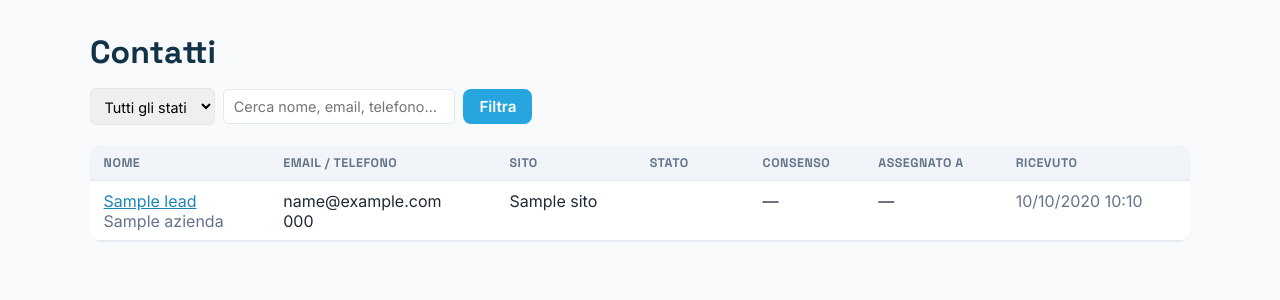
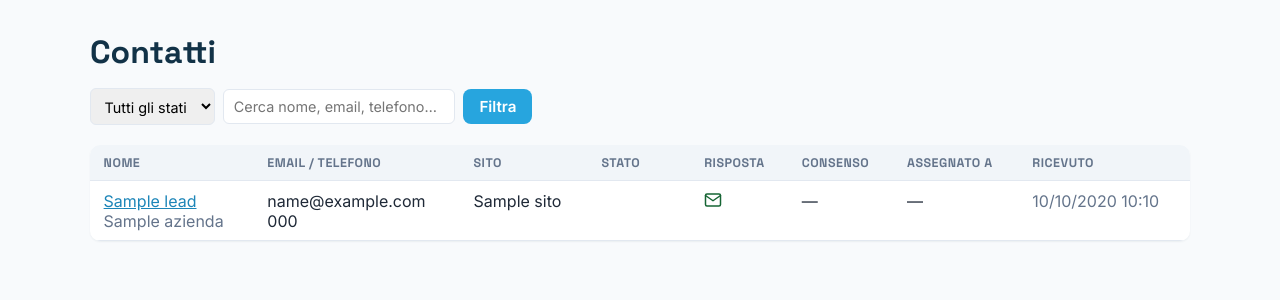
Before and after one commit to lomax73/FBOLeads, a Django app: template templates/leads/lead_list.html in a window 1280 px wide. Shown: the top 300 px of the page. Run offline with Django 5.2, Linux system fonts and the light colour scheme; the template is opened without the code that fills it: most values are stand-ins (such as "Sample title", 1, 10 or a date in 2020); data that the repository does not hold is empty.

Commit message:
Icona busta per lo stato della risposta automatica nell'elenco Contatti
Verde se inviata, rossa se in errore, grigia se non attiva/non applicabile
per quel contatto. Stessa colorazione gia' usata per messaggi ed errori nel
resto dell'app.

Co-Authored-By: Claude Sonnet 5 <noreply@anthropic.com>

```diff
--- a/templates/base.html
+++ b/templates/base.html
@@ -84,7 +84,7 @@
         }
         input:focus-visible, textarea:focus-visible, select:focus-visible { outline: 2px solid var(--azure); outline-offset: 1px; }
 
-        .plug-icon { display: inline-flex; align-items: center; }
+        .plug-icon, .envelope-icon { display: inline-flex; align-items: center; }
 
         .muted { color: #64748b; }
         .empty-state { color: #64748b; }
--- a/templates/leads/lead_list.html
+++ b/templates/leads/lead_list.html
@@ -26,6 +26,7 @@
             <th>Email / Telefono</th>
             <th>Sito</th>
             <th>Stato</th>
+            <th>Risposta</th>
             <th>Consenso</th>
             <th>Assegnato a</th>
             <th>Ricevuto</th>
@@ -41,6 +42,20 @@
             </td>
             <td>{{ lead.sito|default:"—" }}</td>
             <td><span class="badge badge-{{ lead.stato }}">{{ lead.get_stato_display }}</span></td>
+            <td>
+                {% if lead.risposta_automatica_inviata_il %}
+                <span class="envelope-icon" style="color:#166534;" title="Risposta automatica inviata il {{ lead.risposta_automatica_inviata_il|date:"d/m/Y H:i" }}">
+                {% elif lead.risposta_automatica_errore %}
+                <span class="envelope-icon" style="color:#991b1b;" title="Errore invio risposta automatica: {{ lead.risposta_automatica_errore }}">
+                {% else %}
+                <span class="envelope-icon" style="color:#94a3b8;" title="Risposta automatica non attiva per questo contatto">
+                {% endif %}
+                    <svg viewBox="0 0 24 24" width="18" height="18" fill="none" stroke="currentColor" stroke-width="2" stroke-linecap="round" stroke-linejoin="round" xmlns="http://www.w3.org/2000/svg" aria-hidden="true">
+                        <rect x="2" y="4" width="20" height="16" rx="2"/>
+                        <path d="M2 6l10 7 10-7"/>
+                    </svg>
+                </span>
+            </td>
             <td>{% if lead.consenso_dati %}✓{% else %}—{% endif %}</td>
             <td>{{ lead.assegnato_a|default:"—" }}</td>
             <td class="muted">{{ lead.creato_il|date:"d/m/Y H:i" }}</td>
```
